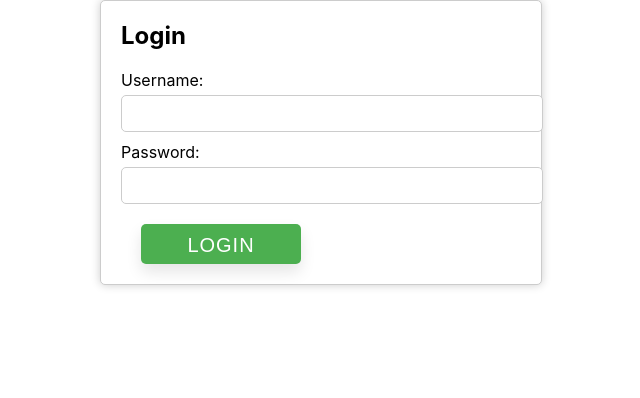
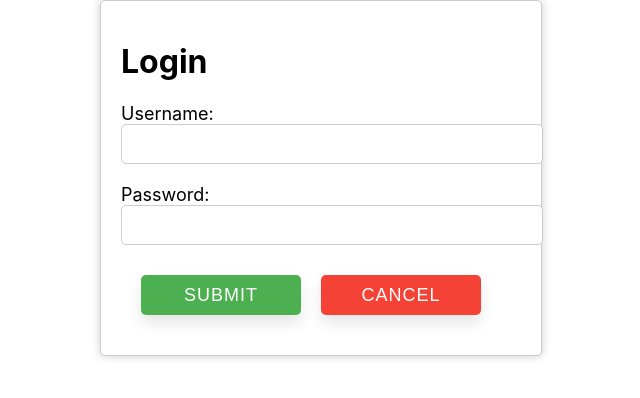
Before and after one commit to JettCanavarro/CSC468-group-7, a React (Create React App) app in the folder webui/: page / in a window 1280 px wide. Both pictures are taken after a click on the button "LOGIN". Shown: the top 398 px of the page, without its empty margins (319-959 px from the left). Built offline with nearby package versions, Linux system fonts and the light colour scheme.

Commit message:
Update Login.js

```diff
--- a/webui/src/Login.js
+++ b/webui/src/Login.js
@@ -1,49 +1,85 @@
 import React, { useState } from 'react';
 import './Login.css';
+import LoginSuccess from './LoginSuccess.js';
 
-const Login = ({ closeModal }) => {
-  const [username, setUsername] = useState('');
-  const [password, setPassword] = useState('');
-  const [error, setError] = useState('');
+function Login(props) {
+  const { handlePageChange } = props;
+  const [formData, setFormData] = useState({
+    username: '',
+    password: '',
+  });
 
-  const handleSubmit = (event) => {
-    event.preventDefault();
-    if (username === 'john' && password === '1234') {
-      // login successful
-      closeModal();
-      alert(`Welcome, ${username}!`);
-    } else {
-      setError('Invalid username or password');
-    }
+  const [isFormSubmitted, setIsFormSubmitted] = useState(false);
+
+  const handleChange = (e, property) => {
+    setFormData({
+      ...formData,
+      [property]: e.target.value,
+    });
+  };
+
+  const handleSubmit = (e) => {
+    e.preventDefault();
+    const { username, password } = formData;
+    const data = {
+      username,
+      password
+    };
+
+    fetch('http://127.0.0.1:5000/api/login', {
+      method: 'POST',
+      headers: {
+        'Content-Type': 'application/json'
+      },
+      body: JSON.stringify(data)
+    })
+      .then(response => response.json())
+      .then(data => {
+        if (data.status === 'success') {
+          console.log('Form submission successful!');
+          setIsFormSubmitted(true);
+        } else {
+          console.error('Error submitting form:', data.error);
+        }
+      })
+      .catch(error => {
+        console.error('Error submitting form:', error);
+      });
+  };
+
+  const handleCancel = () => {
+    handlePageChange('MainPage');
   };
 
   return (
     <div className="login-container">
-      <h2>Login</h2>
+      {isFormSubmitted ? (
+        <LoginSuccess handlePageChange={handlePageChange} />
+      ) : (
+      <>
+      <h1>Login</h1>
       <form onSubmit={handleSubmit}>
-        <div>
-          <label htmlFor="username">Username:</label>
-          <input
-            type="text"
-            id="username"
-            value={username}
-            onChange={(event) => setUsername(event.target.value)}
-          />
+        <div className="form-input">
+          <label>
+            Username:
+            <input type="text" value={formData.username} onChange={(e) => handleChange(e, 'username')} />
+          </label>
         </div>
-        <div>
-          <label htmlFor="password">Password:</label>
-          <input
-            type="password"
-            id="password"
-            value={password}
-            onChange={(event) => setPassword(event.target.value)}
-          />
+        <div className="form-input">
+          <label>
+            Password:
+            <input type="text" value={formData.password} onChange={(e) => handleChange(e, 'password')} />
+          </label>
         </div>
-        {error && <div className="error-message">{error}</div>}
-        <button type="submit">Login</button>
-      </form>
-    </div>
+        <div className="form-input">
+          <button type="submit">Submit</button>
+          <button type="button" onClick={handleCancel}>Cancel</button>
+        </div>
+        </form>
+      </>
+    )}
+  </div>
   );
-};
+}
 
 export default Login;
```
